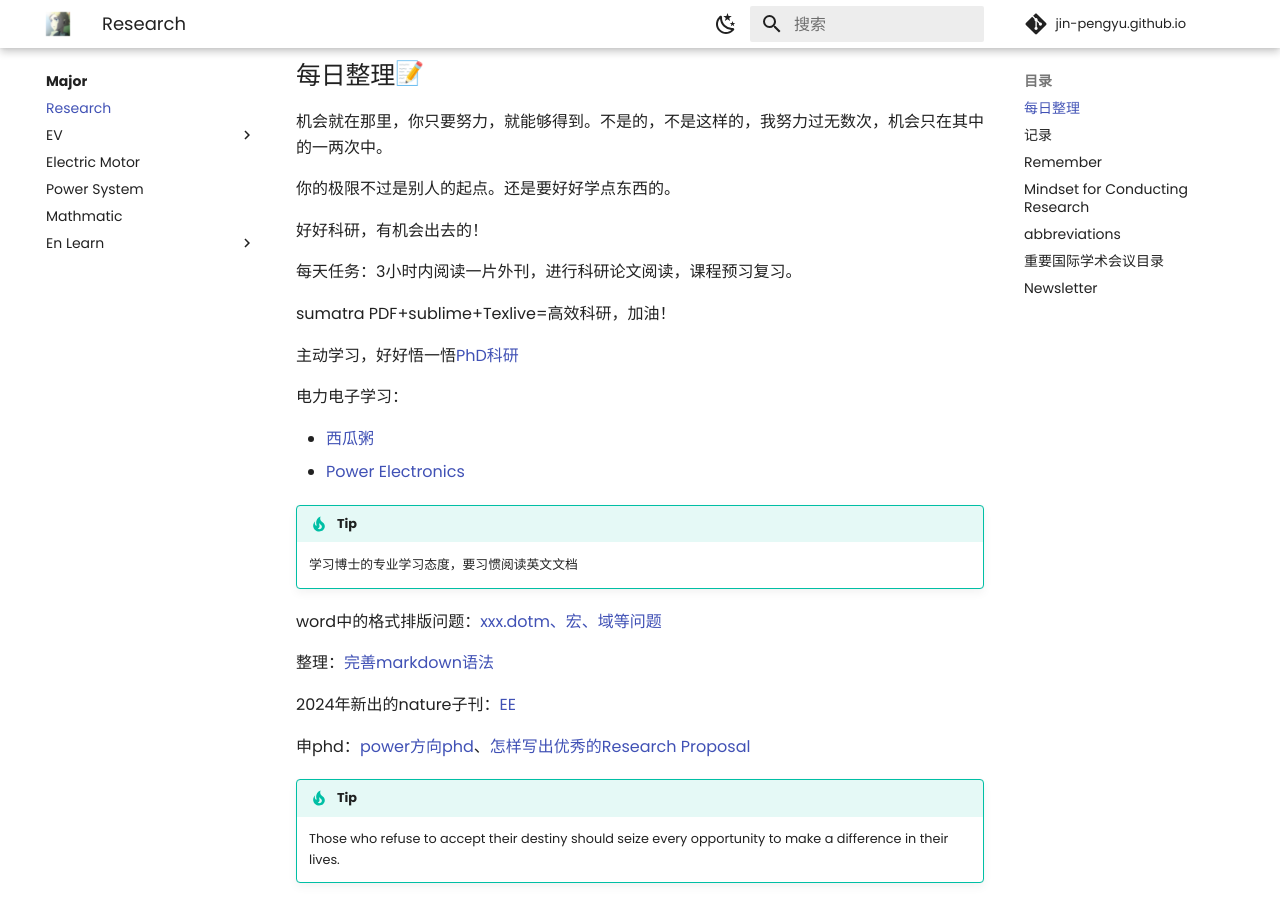
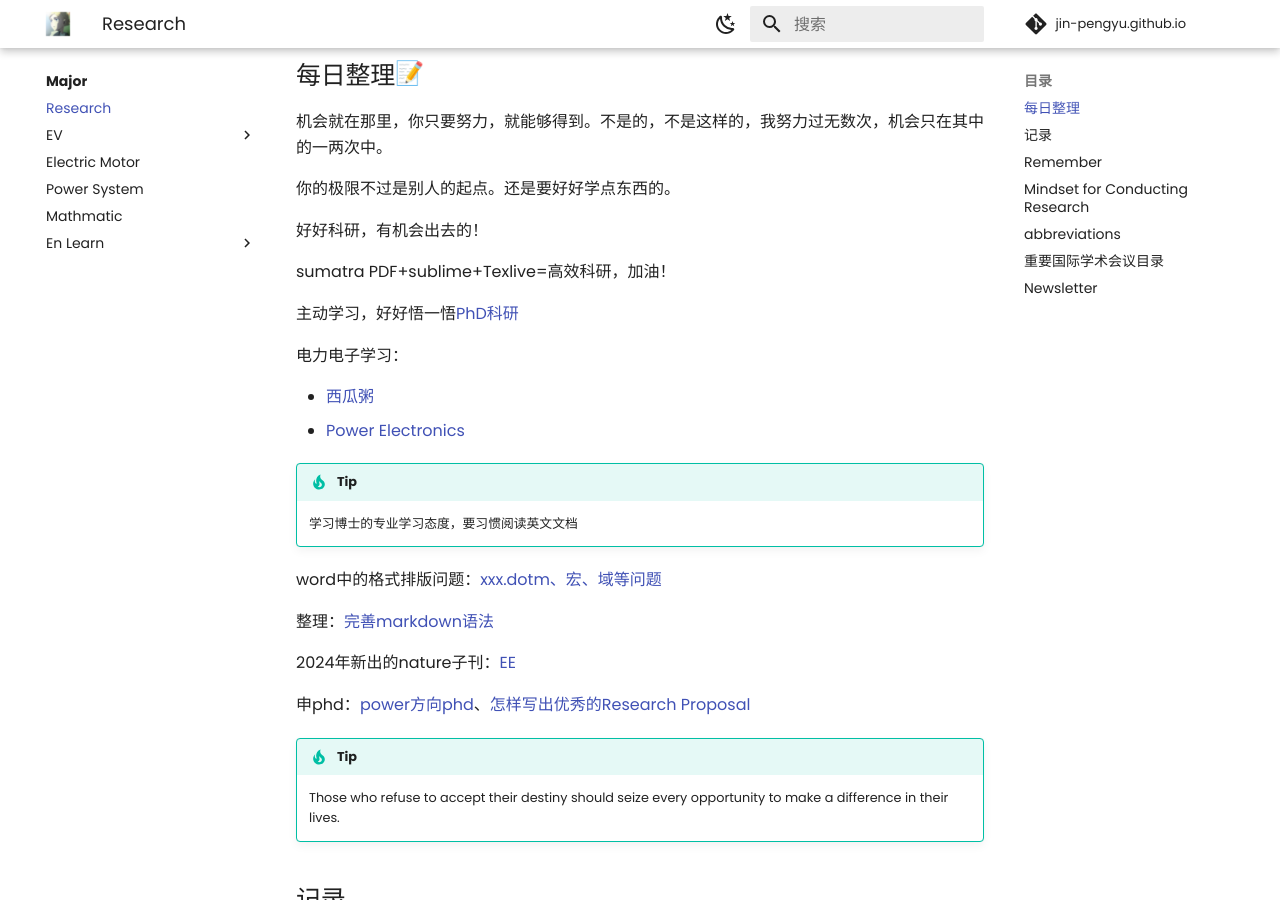
Before and after one commit to Pengyu-Jin/Pengyu-Jin.github.io, an MkDocs documentation site: the page built from docs/major/research/research.md, in a window 1280 px wide and 900 px high, scrolled down 585 px. Built offline with MkDocs 1.6.1 and Material for MkDocs 9.7.7, drawn with Linux system fonts in a browser that asks for light colours; emoji names are drawn with the system emoji font; comment, search, counter and statistics services are not loaded.

Commit message:
每日稍微整理

```diff
--- a/docs/major/research/research.md
+++ b/docs/major/research/research.md
@@ -22,8 +22,6 @@
 你的极限不过是别人的起点。还是要好好学点东西的。
 
 好好科研，有机会出去的！
-
-每天任务：3小时内阅读一片外刊，进行科研论文阅读，课程预习复习。
 
 sumatra PDF+sublime+Texlive=高效科研，加油！
 
```
